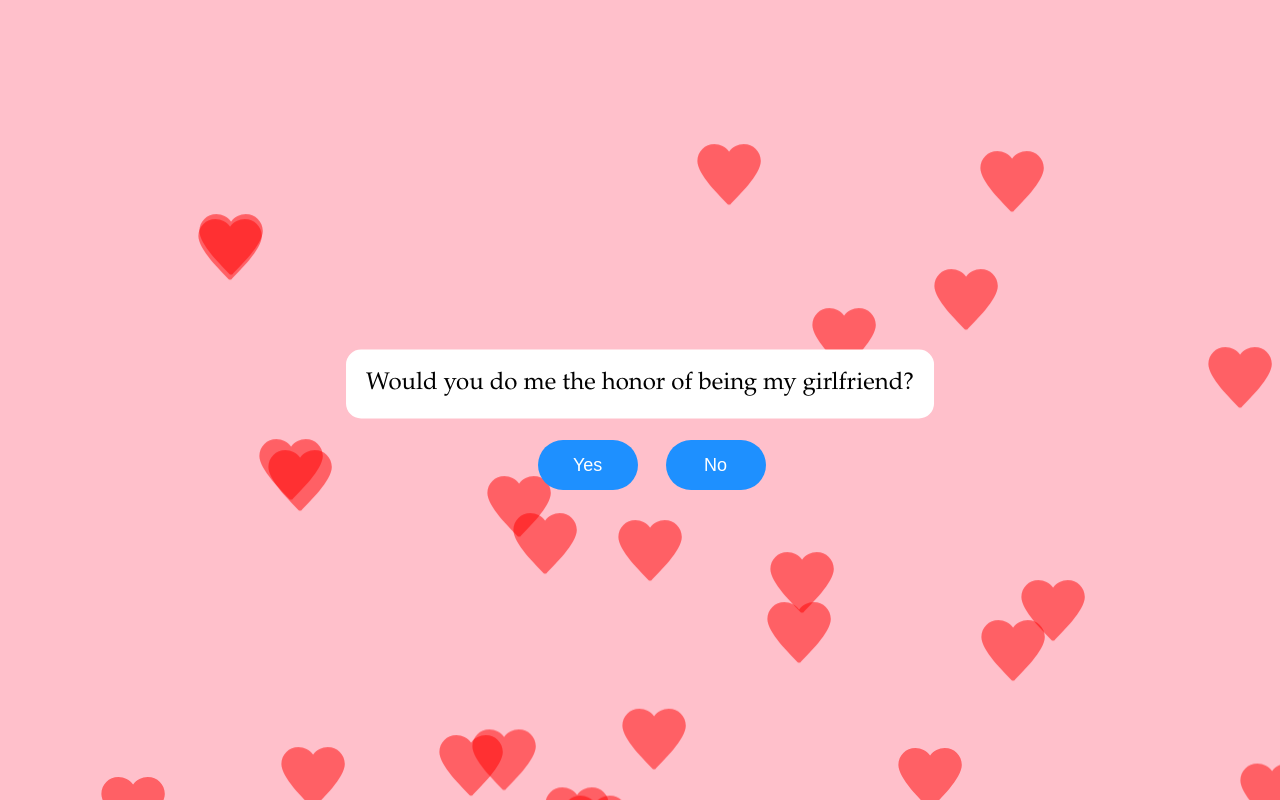
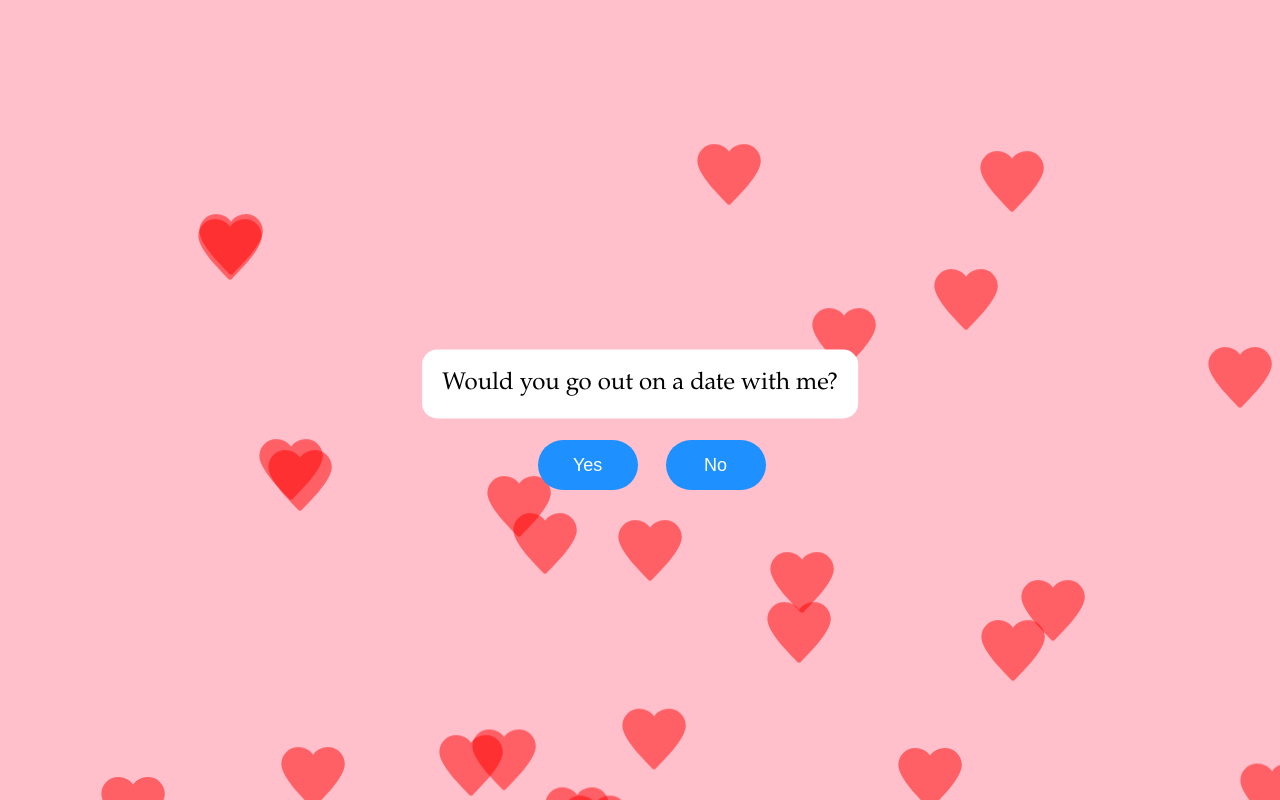
Before and after one commit to mvp-2003/Proposal, a plain HTML site: page index.html in a window 1280 px wide. Drawn offline with Linux system fonts and the light colour scheme.

Commit message:
Update index.html

```diff
--- a/index.html
+++ b/index.html
@@ -7,7 +7,7 @@
     <link rel="stylesheet" href="style.css">
 </head>
 <body>
-    <div id="myTextbox">Would you do me the honor of being my girlfriend?</div>
+    <div id="myTextbox">Would you go out on a date with me?</div>
     <button id="btn1">Yes</button>
     <button id="btn2">No</button>
     <script src="script.js"></script>
```
